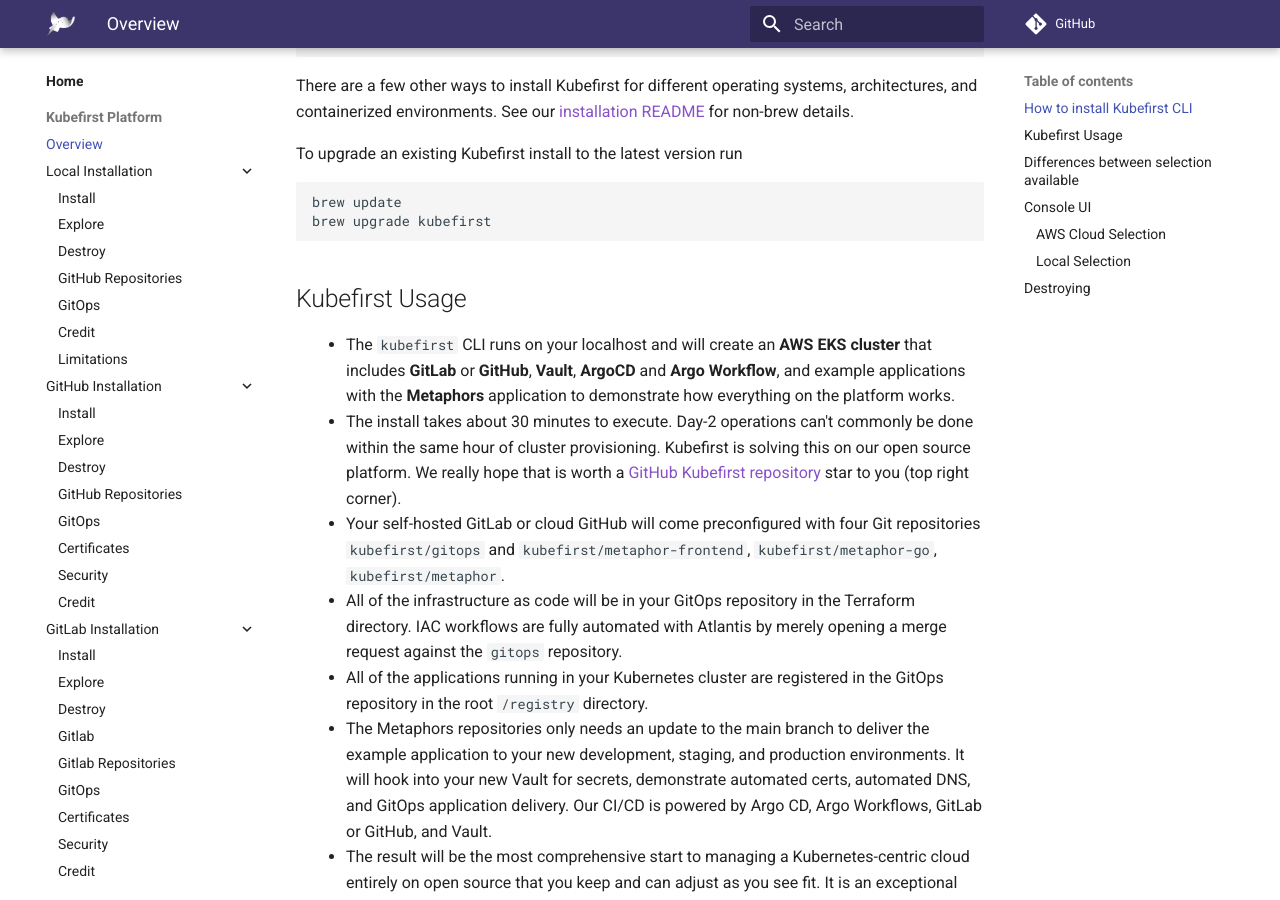
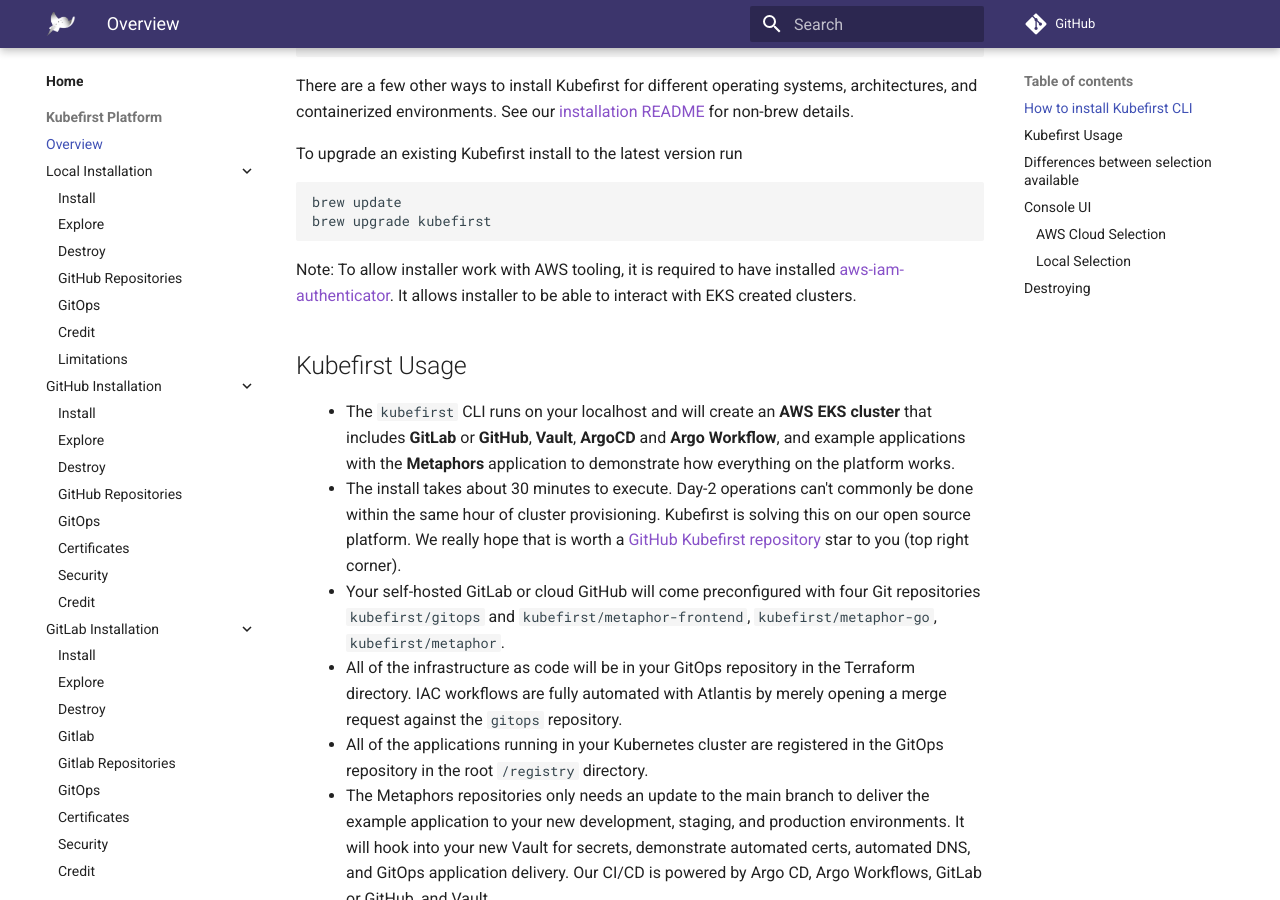
Before and after one commit to konstructio/kubefirst, an MkDocs documentation site: the page built from docs/kubefirst/overview.md, in a window 1280 px wide and 900 px high, scrolled down 522 px. Built offline with MkDocs 1.6.1 and Material for MkDocs 9.7.7, drawn with Linux system fonts in a browser that asks for light colours; comment, search, counter and statistics services are not loaded.

Commit message:
mitigate: #1161  - note on need to aws tools to work with eks
Signed-off-by: 6za <53096417+6za@users.noreply.github.com>

````diff
--- a/docs/kubefirst/overview.md
+++ b/docs/kubefirst/overview.md
@@ -22,6 +22,9 @@
 brew update
 brew upgrade kubefirst
 ```
+
+Note: To allow installer work with AWS tooling, it is required to have installed [aws-iam-authenticator](https://docs.aws.amazon.com/eks/latest/userguide/install-aws-iam-authenticator.html). It allows installer to be able to interact with EKS created clusters.
+
 
 ## Kubefirst Usage
 
````
